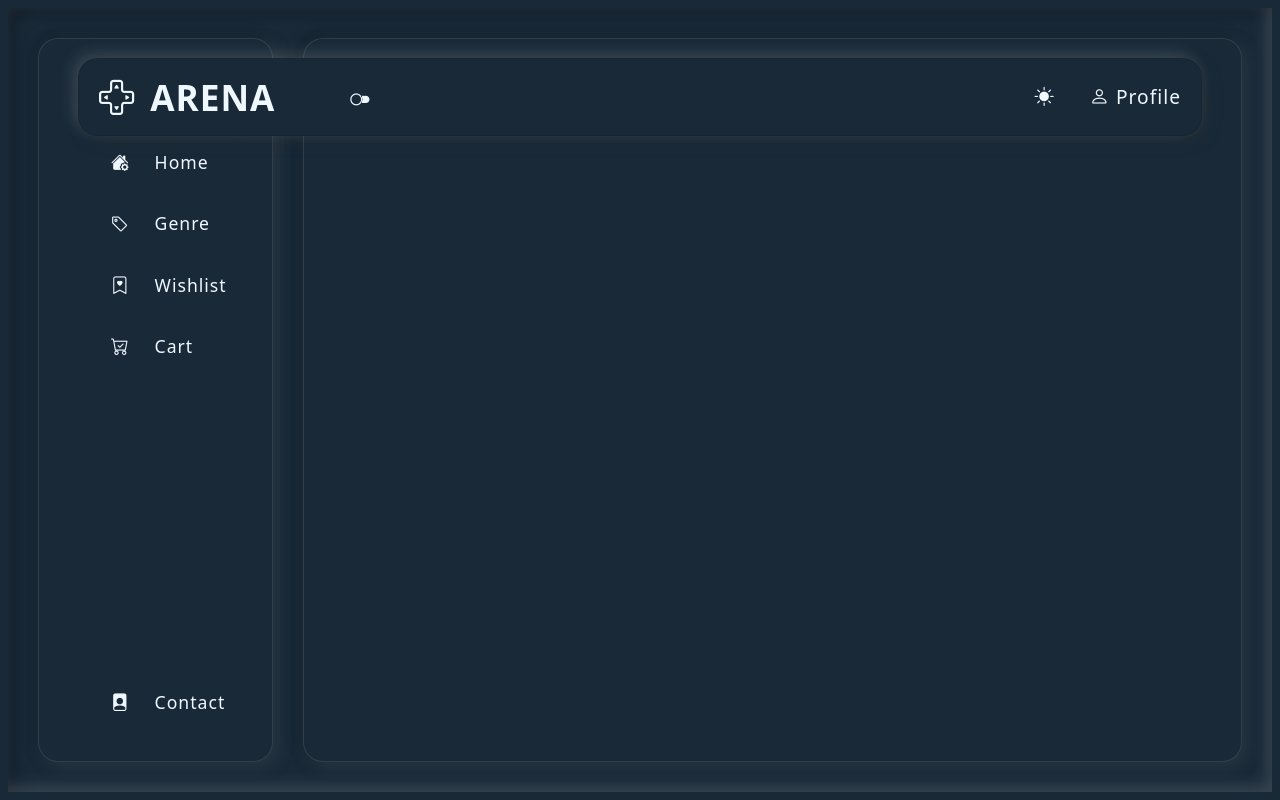
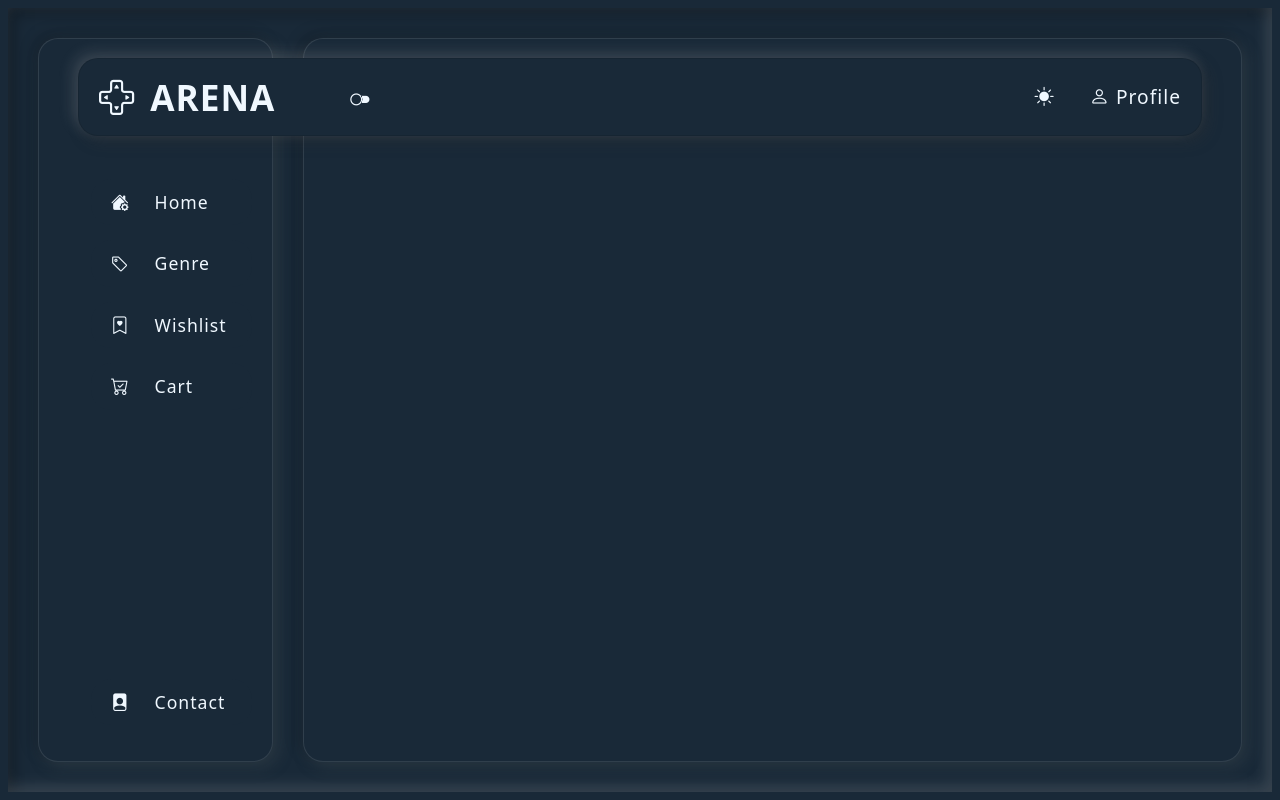
Before and after one commit to Alweena-Fatima/gamezone, a React (Create React App) app: page / in a window 1280 px wide. Built offline with nearby package versions, Linux system fonts and the light colour scheme.

Commit message:
sidebarpadding

```diff
--- a/src/components/SideBar.css
+++ b/src/components/SideBar.css
@@ -70,6 +70,7 @@
     flex-direction: column;
     list-style: none;
     gap: 15px;
+    padding-top: 40px;
 }
 
 .sidebar .option li a,
```
